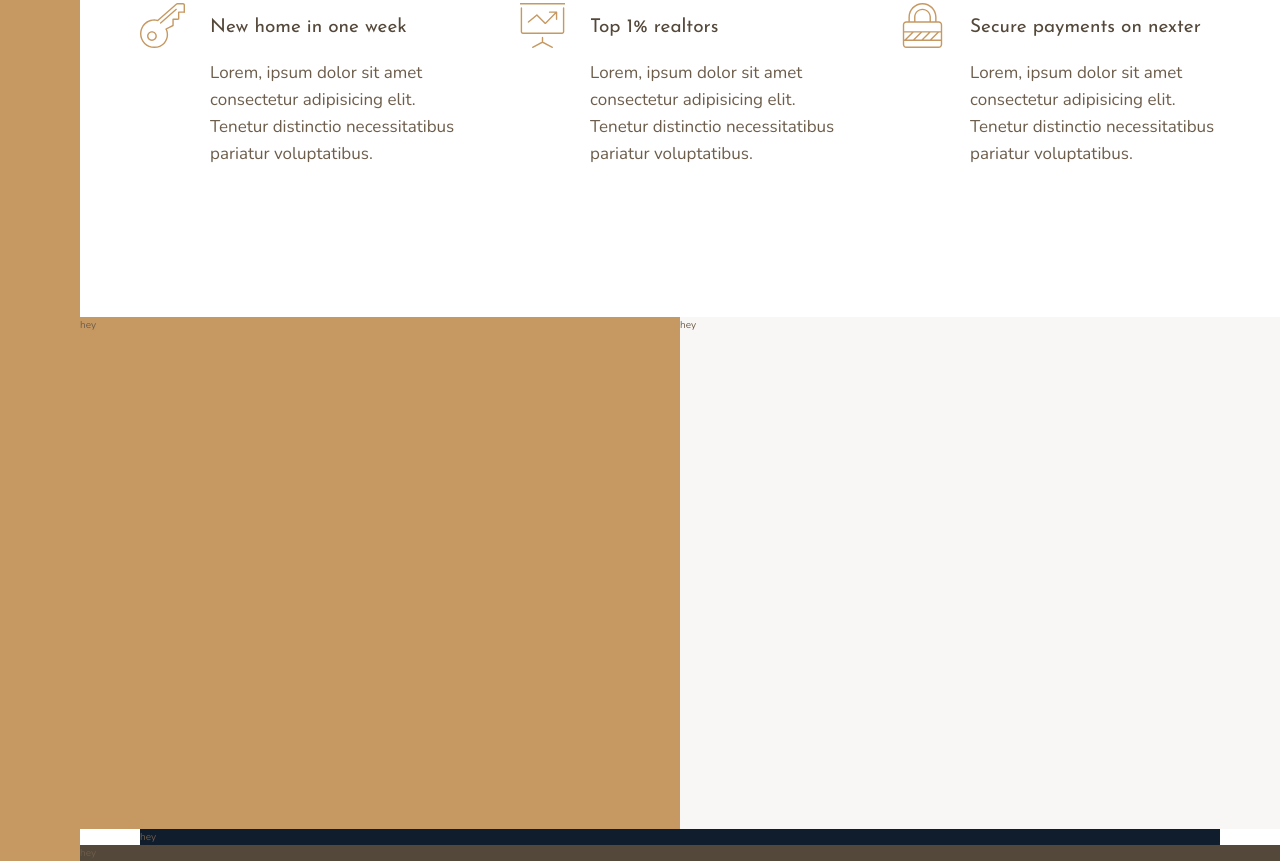
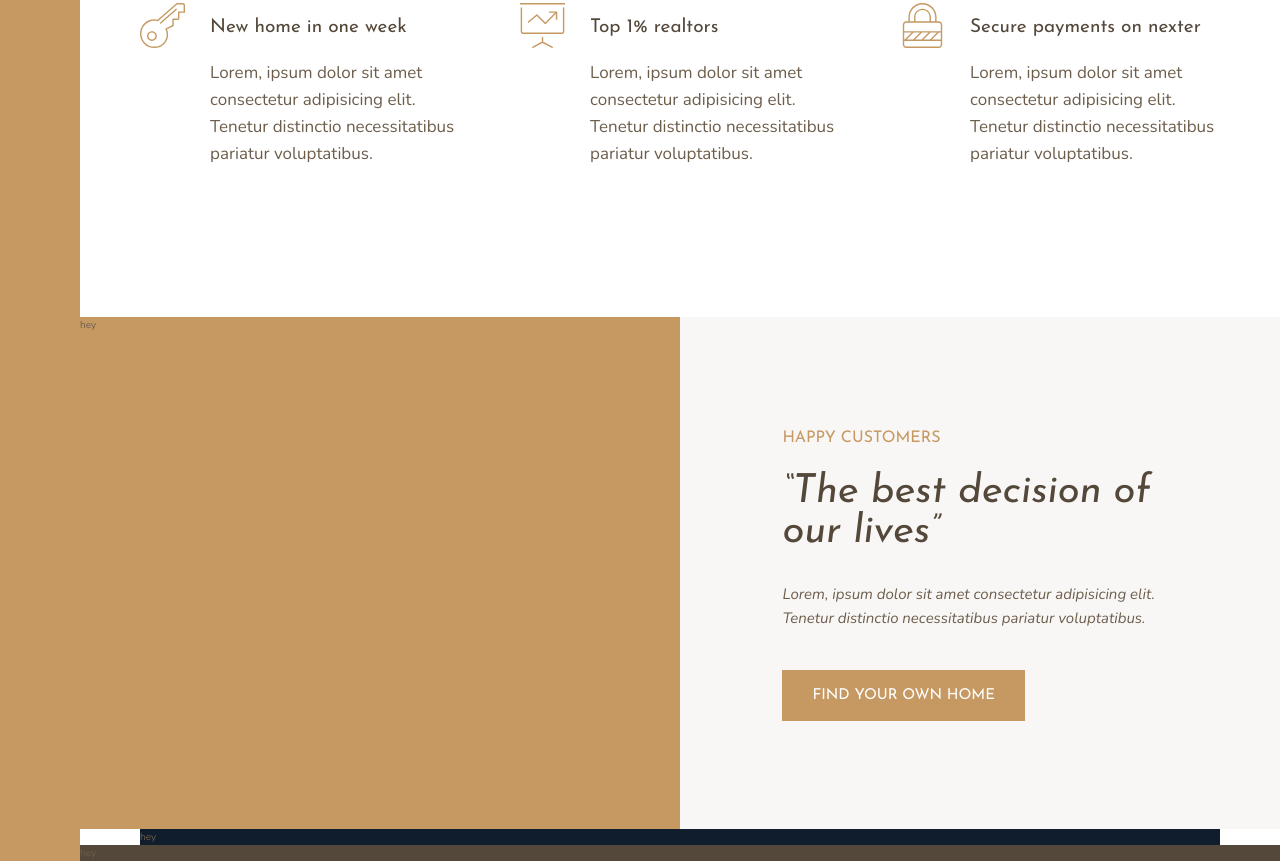
Before and after one commit to Kozlvign/Project-2, a website: page index.html in a window 1280 px wide. Shown: the part 991-1852 px from the top of the page. Drawn offline with nearby package versions, Linux system fonts and the light colour scheme.

Commit message:
Building story section

```diff
--- a/index.html
+++ b/index.html
@@ -74,7 +74,10 @@
         </div>
 
         <div class="story__content">
-            hey
+            <h3 class="heading-3 mb-sm">Happy Customers</h3>
+            <h2 class="heading-2 heading-2--dark mb-md">&ldquo;The best decision of our lives&rdquo;</h2>
+            <p class="story__text">Lorem, ipsum dolor sit amet consectetur adipisicing elit. Tenetur distinctio necessitatibus pariatur voluptatibus.</p>
+            <button class="btn">Find your own home</button>
         </div>
 
         <section class="homes">
--- a/sass/_story.scss
+++ b/sass/_story.scss
@@ -8,5 +8,17 @@
     &__content {
         background-color: $color-grey-light-1;
         grid-column: col-start 5 / full-end;
+
+        padding: 6rem 8vw;
+
+        display: grid;
+        align-content: center;
+        justify-items: start;
+    }
+
+    &__text {
+        font-size: 1.5rem;
+        font-style: italic;
+        margin-bottom: 4rem;
     }
 }
--- a/sass/_typography.scss
+++ b/sass/_typography.scss
@@ -9,10 +9,19 @@
 
 .heading-2 {
     @extend %heading;
+    font-size: 4rem;
+    font-style: italic;
+    line-height: 1;
+
+    &--light { color: $color-grey-light-1; }
+    &--dark { color: $color-grey-dark-1; }
 }
 
 .heading-3 {
     @extend %heading;
+    font-size: 1.6rem;
+    color: $color-primary;
+    text-transform: uppercase;
 }
 
 .heading-4 {
@@ -22,3 +31,25 @@
     &--light { color: $color-grey-light-1; }
     &--dark { color: $color-grey-dark-1; }
 }
+
+.btn {
+    background-color: $color-primary;
+    color: #fff;
+    border: none;
+    border-radius: 0;
+    font-family: $font-display;
+    font-size: 1.5rem;
+    text-transform: uppercase;
+    padding: 1.8rem 3rem;
+    cursor: pointer;
+    transition: all .2s;
+
+    &:hover {
+        background-color: $color-primary-dark;
+    }
+}
+
+.mb-sm { margin-bottom: 2rem;}
+.mb-md { margin-bottom: 3rem;}
+.mb-lg { margin-bottom: 4rem;}
+.mb-hg { margin-bottom: 8rem;}
```
Also changed, not shown: css/style.comp.css.
